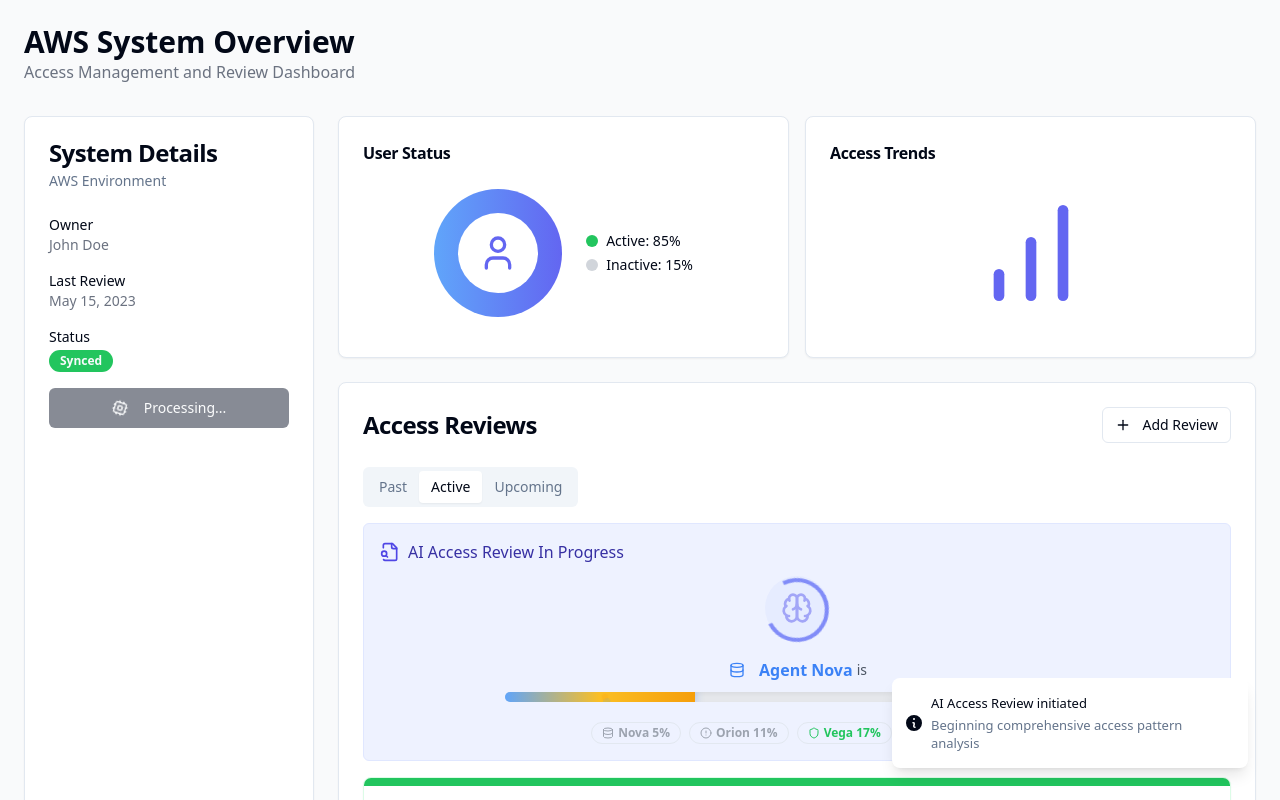
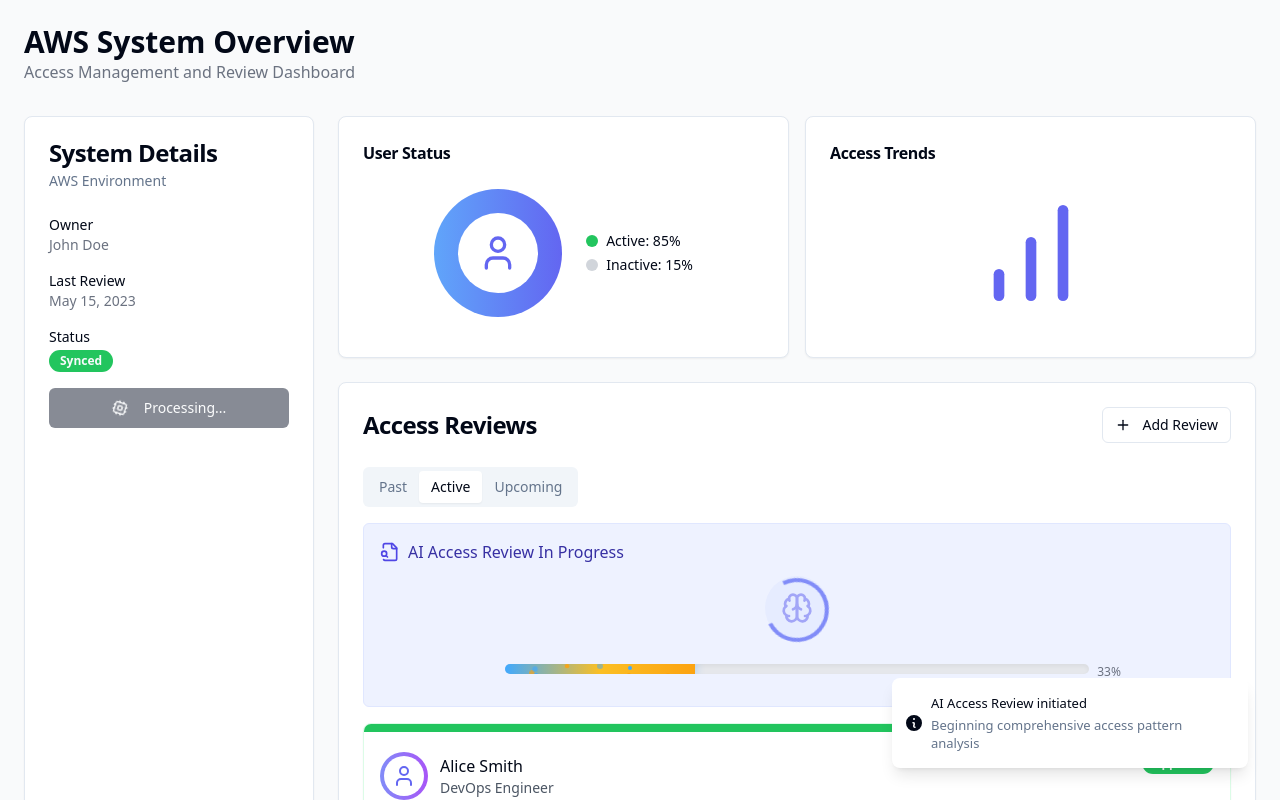
Before and after one commit to apoorvs-ai/access-mindstorm, a React (Vite) app: page / in a window 1280 px wide. Both pictures are taken after a click on the button "Initiate AI Access Review". Shown: the top 800 px of the page. Built offline with nearby package versions, Linux system fonts and the light colour scheme.

Commit message:
feat: Implement AI task progress bar
Adds an AI task progress bar with animated elements, rotating messages, and a loading text transition. The bar displays progress, and the messages simulate AI-driven access review tasks.

```diff
--- /dev/null
+++ b/src/components/AITaskProgressBar.tsx
@@ -0,0 +1,130 @@
+
+import { useState, useEffect } from "react";
+import { Progress } from "@/components/ui/progress";
+
+interface AITaskProgressBarProps {
+  progress: number;
+  isComplete: boolean;
+}
+
+const AITaskProgressBar = ({ progress, isComplete }: AITaskProgressBarProps) => {
+  const [currentMessage, setCurrentMessage] = useState(0);
+  const [isMessageTransitioning, setIsMessageTransitioning] = useState(false);
+  const [displayedMessage, setDisplayedMessage] = useState("");
+
+  // Define our AI tasks messages
+  const taskMessages = [
+    "Collecting user account and permission data...",
+    "Parsing user roles and group assignments...",
+    "Analyzing login activity across systems...",
+    "Identifying unused or stale user accounts...",
+    "Detecting anomalous access behaviors...",
+    "Evaluating access privileges against organizational policies...",
+    "Checking access alignment with employment status...",
+    "Reviewing service and shared account permissions...",
+    "Flagging elevated access without justification...",
+    "Correlating user access with job responsibilities...",
+    "Compiling revocation and modification recommendations...",
+    "Finalizing access review report for summary..."
+  ];
+
+  // Rotate through messages
+  useEffect(() => {
+    if (isComplete) return;
+
+    const messageInterval = setInterval(() => {
+      setIsMessageTransitioning(true);
+
+      setTimeout(() => {
+        setCurrentMessage((prev) => (prev + 1) % taskMessages.length);
+        setIsMessageTransitioning(false);
+      }, 500); // 500ms for fade out/in transition
+
+    }, 3500); // Change message every 3.5 seconds
+
+    return () => clearInterval(messageInterval);
+  }, [currentMessage, isComplete, taskMessages.length]);
+
+  // Update displayed message for typing effect
+  useEffect(() => {
+    if (isComplete) {
+      setDisplayedMessage("Analysis complete. Review recommendations below.");
+      return;
+    }
+
+    if (isMessageTransitioning) return;
+
+    const fullMessage = taskMessages[currentMessage];
+    let currentIndex = 0;
+    setDisplayedMessage("");
+
+    const typingInterval = setInterval(() => {
+      if (currentIndex < fullMessage.length) {
+        setDisplayedMessage(prev => prev + fullMessage[currentIndex]);
+        currentIndex++;
+      } else {
+        clearInterval(typingInterval);
+      }
+    }, 30);
+
+    return () => clearInterval(typingInterval);
+  }, [currentMessage, isMessageTransitioning, isComplete, taskMessages]);
+
+  // Get a color style based on progress
+  const getProgressColor = () => {
+    if (isComplete) return "bg-gradient-to-r from-green-400 to-[#2CA058]";
+    if (progress < 30) return "bg-gradient-to-r from-blue-400 to-[#40A9FF]";
+    if (progress < 70) return "bg-gradient-to-r from-[#40A9FF] via-amber-400 to-[#FCA311]";
+    return "bg-gradient-to-r from-[#FCA311] to-[#2CA058]";
+  };
+
+  return (
+    <div className="w-full flex flex-col items-center">
+      {/* Task message */}
+      <div className={`mb-2 transition-opacity duration-500 ${isMessageTransitioning ? 'opacity-0' : 'opacity-100'}`}>
+        <div className="flex items-center justify-center">
+          <span className="text-sm text-gray-600">{displayedMessage}</span>
+        </div>
+      </div>
+
+      {/* Progress bar container */}
+      <div className="relative w-[70%] mb-4">
+        {/* Particles overlay */}
+        <div className="absolute inset-0 overflow-hidden">
+          {progress > 0 && !isComplete && Array.from({ length: 8 }).map((_, i) => (
+            <span
+              key={i}
+              className="absolute animate-pulse-ping opacity-75"
+              style={{
+                top: `${Math.random() * 100}%`,
+                left: `${Math.min(progress, 100) * Math.random()}%`,
+                width: '4px',
+                height: '4px',
+                borderRadius: '50%',
+                backgroundColor: i % 2 === 0 ? '#FCA311' : '#40A9FF',
+                animationDuration: `${0.5 + Math.random() * 1}s`,
+                animationDelay: `${Math.random() * 1}s`
+              }}
+            />
+          ))}
+        </div>
+
+        {/* Actual progress bar */}
+        <div className="h-2.5 w-full rounded-full bg-gray-200 overflow-hidden shadow-inner">
+          <div
+            className={`h-full transition-all duration-500 ease-out ${getProgressColor()}`}
+            style={{
+              width: `${progress}%`,
+              boxShadow: `0 0 8px ${isComplete ? 'rgba(44, 160, 88, 0.5)' : 'rgba(64, 169, 255, 0.5)'}`
+            }}
+          />
+        </div>
+
+        {/* Progress percentage */}
+        <div className="absolute -right-8 top-0 text-xs text-gray-500">{progress}%</div>
+      </div>
+    </div>
+  );
+};
+
+export default AITaskProgressBar;
--- a/src/pages/Index.tsx
+++ b/src/pages/Index.tsx
@@ -22,7 +22,7 @@ import {
   Brain
 } from "lucide-react";
 import { toast } from "sonner";
-import AIAgentProgressBar from "@/components/AIAgentProgressBar";
+import AITaskProgressBar from "@/components/AITaskProgressBar";
 
 const Index = () => {
   const [isReviewStarted, setIsReviewStarted] = useState(false);
@@ -232,7 +232,7 @@ const Index = () => {
                               </div>
                             </div>
 
-                            <AIAgentProgressBar
+                            <AITaskProgressBar
                               progress={progress}
                               isComplete={analysisComplete}
                             />
```
